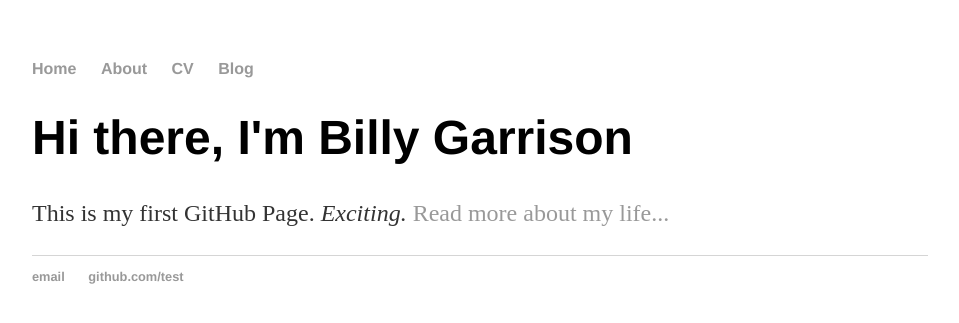
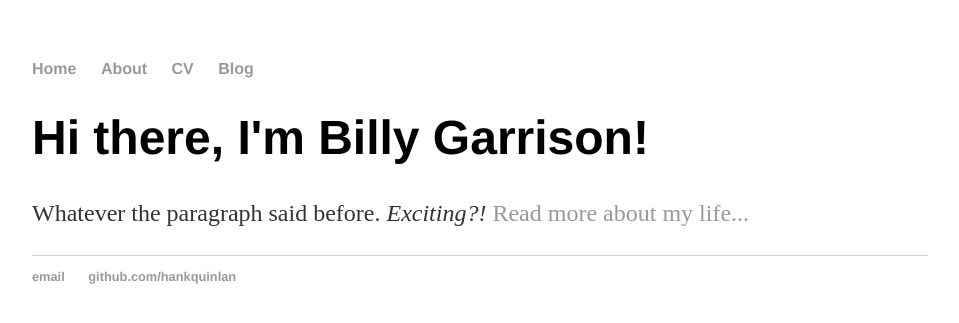
Before and after one commit to billygarrison/billygarrison.github.io, a Jekyll site: the page built from index.html, in a window 1280 px wide. Shown: the top 323 px of the page, without its empty margins (160-1119 px from the left). Built offline with Jekyll 4.4.1, drawn with Linux system fonts in a browser that asks for light colours.

Commit message:
Update index.html
Put index.html into Jekyll format

```diff
--- a/index.html
+++ b/index.html
@@ -1,30 +1,8 @@
-<!DOCTYPE html>
-<html>
-	<head>
-		<title>Billy Garrison</title>
-		<!-- link to main stylesheet -->
-		<link rel="stylesheet" type="text/css" href="/css/main.css">
-	</head>
-	<body>
-		<nav>
-    		<ul>
-        		<li><a href="/">Home</a></li>
-	        	<li><a href="/about">About</a></li>
-        		<li><a href="/cv">CV</a></li>
-        		<li><a href="/blog">Blog</a></li>
-    		</ul>
-		</nav>
-		<div class="container">
-    		<div class="blurb">
-        		<h1>Hi there, I'm Billy Garrison</h1>
-				<p>This is my first GitHub Page. <em>Exciting.</em> <a href="/about">Read more about my life...</a></p>
-    		</div><!-- /.blurb -->
-		</div><!-- /.container -->
-		<footer>
-    		<ul>
-        		<li><a href="test@gmail.com">email</a></li>
-        		<li><a href="https://github.com/test">github.com/test</a></li>
-			</ul>
-		</footer>
-	</body>
-</html>
+---
+layout: default
+title: Billy Garrison
+---
+<div class="blurb">
+	<h1>Hi there, I'm Billy Garrison!</h1>
+	<p>Whatever the paragraph said before. <em>Exciting?!</em> <a href="/about">Read more about my life...</a></p>
+</div><!-- /.blurb -->
```
